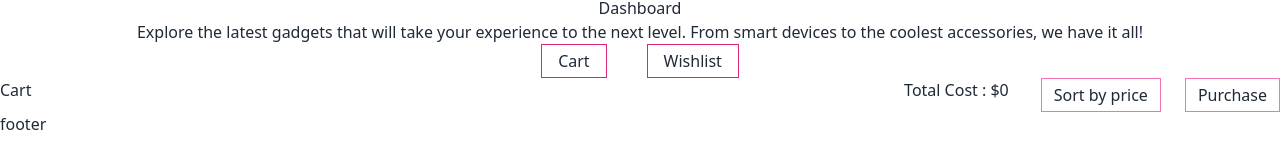
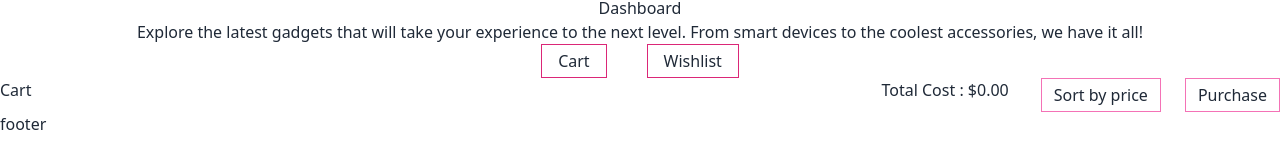
Before and after one commit to programming-hero-web-course-4/b10a8-gadget-heaven-m-im-ha, a React (Vite) app: page /dashboard in a window 1280 px wide. Shown: the part 484-652 px from the top of the page. Built offline with nearby package versions, Linux system fonts and the light colour scheme.

Commit message:
add functionality for sort by price button

```diff
--- a/src/context/ProductsProvider.jsx
+++ b/src/context/ProductsProvider.jsx
@@ -8,6 +8,7 @@ export function ProductsProvider({ children }) {
   const [isDetailsView, setIsDetailsView] = useState(false);
   const [addToCart, setAddToCart] = useState([]);
     // console.log(addToCart);
+
 
   return (
     <ProductContext.Provider
--- a/src/ui/Dashboard.jsx
+++ b/src/ui/Dashboard.jsx
@@ -3,7 +3,15 @@ import { ProductContext } from "../context/ProductsProvider";
 
 function Dashboard() {
   const { addToCart, setAddToCart } = useContext(ProductContext);
-  console.log(addToCart);
+  // console.log(addToCart);
+
+  function handleSortByPrice() {
+    // console.log(`click`)
+    const sortedItemByPrice =
+      addToCart.length > 0 && [...addToCart].sort((a, b) => b.price - a.price);
+      // console.log(sortedItemByPrice);
+    setAddToCart(sortedItemByPrice);
+  }
 
   function handleDeleteItem(item) {
     const filteredItem = addToCart.filter(
@@ -12,10 +20,11 @@ function Dashboard() {
     setAddToCart(filteredItem);
   }
 
-  const totalCost = addToCart.length > 0 ? addToCart.reduce((prev,cur)=>prev+cur.price,0) : 0;
-  console.log(totalCost)
-
-
+  const totalCost =
+    addToCart.length > 0
+      ? addToCart.reduce((prev, cur) => prev + cur.price, 0)
+      : 0;
+  // console.log(totalCost);
 
   return (
     <div>
@@ -25,7 +34,7 @@ function Dashboard() {
           Explore the latest gadgets that will take your experience to the next
           level. From smart devices to the coolest accessories, we have it all!
         </p>
-        <div className="flex gap-10 justify-center">
+        <div className="flex justify-center gap-10">
           <button className="border border-pink-600 px-4 py-1">Cart</button>
           <button className="border border-pink-600 px-4 py-1">Wishlist</button>
         </div>
@@ -33,10 +42,17 @@ function Dashboard() {
       <div className="flex justify-between">
         <h3>Cart</h3>
         <div className="flex gap-8">
-          <h4>Total Cost : ${totalCost}</h4>
+          <h4>Total Cost : ${totalCost.toFixed(2)}</h4>
           <div className="flex gap-6">
-            <button className="border border-pink-400 px-3 py-1">Sort by price</button>
-            <button className="border border-pink-400 px-3 py-1">Purchase</button>
+            <button
+              onClick={handleSortByPrice}
+              className="border border-pink-400 px-3 py-1"
+            >
+              Sort by price
+            </button>
+            <button className="border border-pink-400 px-3 py-1">
+              Purchase
+            </button>
           </div>
         </div>
       </div>
```
